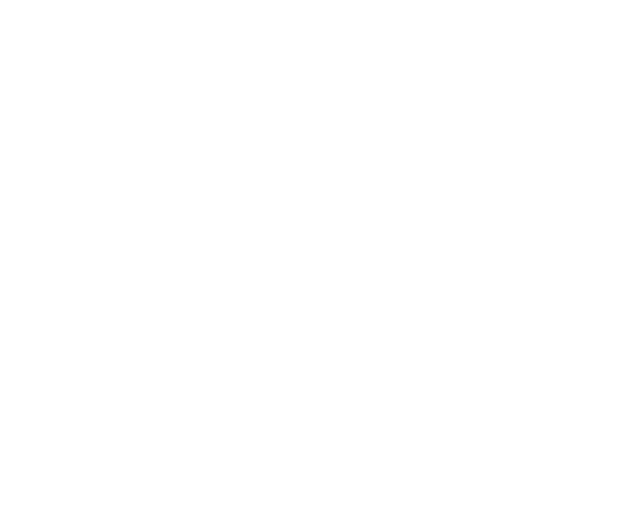
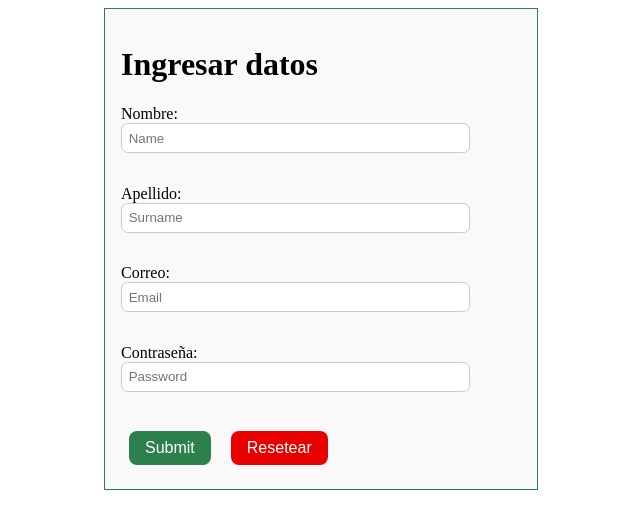
Before and after one commit to pm123baute/Html-y-Css, a plain HTML site: page login.html in a window 1280 px wide. Shown: the whole page, without its empty margins (319-959 px from the left). Drawn offline with Linux system fonts and the light colour scheme.

Commit message:
cambios d eangela

```diff
--- /dev/null
+++ b/index.js
@@ -0,0 +1,3 @@
+function Reset(){
+    formulario.Reset()
+}
--- a/login.html
+++ b/login.html
@@ -1,11 +1,35 @@
 <!DOCTYPE html>
 <html lang="en">
 <head>
+    <link rel="stylesheet" href="style.css">
     <meta charset="UTF-8">
     <meta name="viewport" content="width=device-width, initial-scale=1.0">
-    <title>Document</title>
+    <title>Formulario</title>
 </head>
+
+
 <body>
 
+<form class="formulario">
+
+    <h1>Ingresar datos</h1>
+    <label>Nombre:</label>
+    <input type="text" class="entradas" placeholder="Name">
+    <br/> <br/>
+    <label>Apellido:</label>
+    <input type="text" class="entradas" placeholder="Surname">
+    <br><br/>
+    <label>Correo:</label>
+    <input type="text"  class="entradas" name="email" placeholder="Email">
+    <br/> <br/>
+    <label>Contraseña:</label>
+    <input type="password" class="entradas" name="password" placeholder="Password">
+    <br/> <br/>
+    <input class="botonverde" type="submit" onclick="Enviar()">
+    <input class="botonrojo" type="reset"  onclick="Reset()" value="Resetear">
+
+</form>
+
 </body>
+<script src="index.js"></script>
 </html>
--- a/style.css
+++ b/style.css
@@ -0,0 +1,48 @@
+.formulario{
+    width: 400px;
+    margin: 0 auto;
+    padding: 1em;
+    background-color: #f9f9f9;
+    border: 1px solid #2c804c;
+    border-radius: 1epx;
+}
+
+.entradas{
+    margin-bottom: 1em;
+    padding: 0.5em;
+    border: 1px solid #ccc;
+    border-radius: 0.5em;
+    margin-left: auto;
+    margin-right: auto;
+    width: 25em;
+}
+
+.botonverde
+{
+    background-color: #2c804c;
+    border: none;
+    color: white;
+    padding: 0.5em 1em;
+    text-align: center;
+    text-decoration: none;
+    display: inline-block;
+    font-size: 1em;
+    margin: 0.5em;
+    cursor: pointer;
+    border-radius: 0.5em;
+}
+
+.botonrojo
+{
+    background-color: #e60000;
+    border: none;
+    color: white;
+    padding: 0.5em 1em;
+    text-align: center;
+    text-decoration: none;
+    display: inline-block;
+    font-size: 1em;
+    margin: 0.5em;
+    cursor: pointer;
+    border-radius: 0.5em;
+}
```
